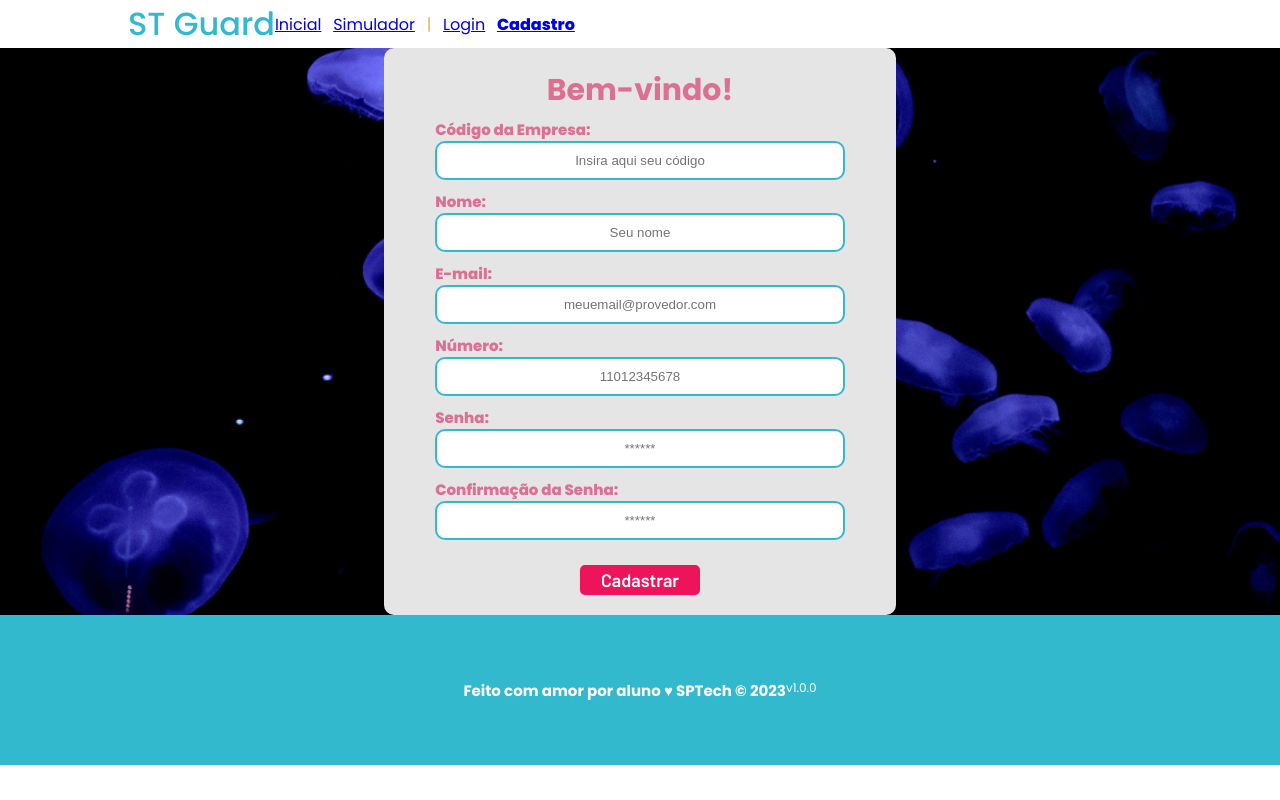
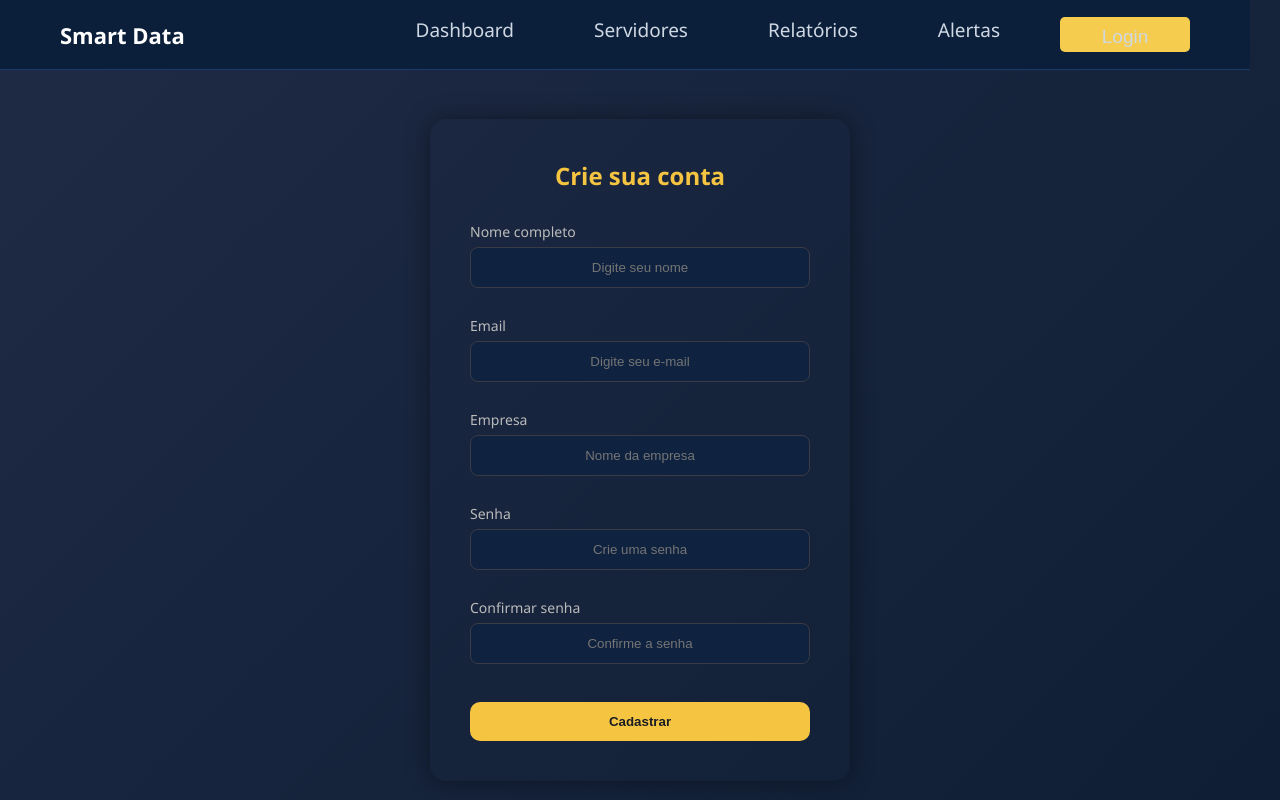
Before and after one commit to ST-Guard/Site, a website: page public/cadastro.html in a window 1280 px wide. Drawn offline with Linux system fonts and the light colour scheme; no server answers.

Commit message:
ALterações no css do login e cadastro

```diff
--- a/public/cadastro.html
+++ b/public/cadastro.html
@@ -1,107 +1,88 @@
 <!DOCTYPE html>
-<html lang="pt-br">
+<html lang="pt-BR">
 
 <head>
-  <meta charset="UTF-8" />
-  <meta http-equiv="X-UA-Compatible" content="IE=edge" />
-  <meta name="viewport" content="width=device-width, initial-scale=1.0" />
+  <meta charset="UTF-8">
+  <meta http-equiv="X-UA-Compatible" content="IE=edge">
+  <meta name="viewport" content="width=device-width, initial-scale=1.0">
 
-  <title>Cadastro</title>
+  <title>ST Guard | Cadastro</title>
 
   <script src="./js/sessao.js"></script>
 
-  <link rel="stylesheet" href="./css/estilo.css" />
-  <link rel="icon" href="./assets/icon/favicon2.ico" />
-  <link rel="preconnect" href="https://fonts.gstatic.com" />
+  <link rel="stylesheet" href="./css/estilo.css">
+  <link rel="icon" href="./assets/icon/favicon2.ico">
 </head>
 
-<body onload="listar()">
-  <!--header inicio-->
-  <div class="header">
-    <div class="container">
-      <h1 class="titulo">ST Guard</h1>
-      <ul class="navbar">
-        <li>
-          <a href="index.html">Inicial</a>
-        </li>
-        <li>
-          <a href="simulador.html">Simulador</a>
-        </li>
-        <li>|</li>
-        <li>
-          <a href="login.html">Login</a>
-        </li>
-        <li class="agora">
-          <a href="#">Cadastro</a>
-        </li>
-      </ul>
+<body>
+
+  <div class="nav-container">
+    <div>
+      <a class="logo" href="index.html">Smart Data</a>
     </div>
+
+    <nav id="div_navbar">
+      <a href="">Dashboard</a>
+      <a href="">Servidores</a>
+      <a href="">Relatórios</a>
+      <a href="">Alertas</a>
+      <div class="nav-login">
+        <button>
+          <a href="login.html">Login</a></button>
+      </div>
+    </nav>
   </div>
-  <!--header fim-->
 
-  <div class="login">
+
+  <section class="st-cadastro-section">
+
     <div class="alerta_erro">
       <div class="card_erro" id="cardErro">
         <span id="mensagem_erro"></span>
       </div>
     </div>
-    <div class="container">
-      <div class="card card-cadastro">
-        <h2>Bem-vindo!</h2>
-        <div class="formulario">
-          <!--
-                         Para inserir mais um campo, copie uma das inputs abaixo.
-                         Assim que inserir vá para o script abaixo.
-                     -->
-          <div class="campo">
-            <span>Código da Empresa:</span>
-            <input id="codigo_input" type="text" placeholder="Insira aqui seu código" />
+
+    <div class="st-cadastro-container">
+      <div class="st-cadastro-card">
+
+        <h2>Crie sua conta</h2>
+
+        <div class="st-formulario">
+
+          <div class="st-campo">
+            <label>Nome completo</label>
+            <input type="text" placeholder="Digite seu nome">
           </div>
 
-          <div class="campo">
-            <span>Nome:</span>
-            <input id="nome_input" type="text" placeholder="Seu nome" />
+          <div class="st-campo">
+            <label>Email</label>
+            <input type="email" placeholder="Digite seu e-mail">
           </div>
 
-          <div class="campo">
-            <span>E-mail:</span>
-            <input id="email_input" type="text" placeholder="meuemail@provedor.com" />
+          <div class="st-campo">
+            <label>Empresa</label>
+            <input type="text" placeholder="Nome da empresa">
           </div>
 
-          <div class="campo">
-            <span>Número:</span>
-            <input id="numero_input" type="text" placeholder="11012345678" />
+          <div class="st-campo">
+            <label>Senha</label>
+            <input type="password" placeholder="Crie uma senha">
           </div>
 
-          <div class="campo">
-            <span>Senha:</span>
-            <input id="senha_input" type="password" placeholder="******" />
+          <div class="st-campo">
+            <label>Confirmar senha</label>
+            <input type="password" placeholder="Confirme a senha">
           </div>
 
-          <div class="campo">
-            <span>Confirmação da Senha:</span>
-            <input id="confirmacao_senha_input" type="password" placeholder="******" />
-          </div>
+          <button class="st-botao">Cadastrar</button>
 
-          <button class="botao" onclick="cadastrar()">Cadastrar</button>
-        </div>
-        <div id="div_aguardar" class="loading-div">
-          <img src="./assets/circle-loading.gif" id="loading-gif" />
         </div>
 
-        <div id="div_erros_login"></div>
       </div>
     </div>
-  </div>
 
-  <!--footer inicio-->
-  <div class="footer">
-    <div class="container">
-      <h4>Feito com amor por aluno &hearts; SPTech &copy; 2023</h4>
-      <span class="version">v1.0.0</span>
-    </div>
-  </div>
-  <!--footer fim-->
+  </section>
+
 </body>
 
 </html>
--- a/public/css/estilo.css
+++ b/public/css/estilo.css
@@ -1,3 +1,4 @@
+
 /* fontes utilizadas: */
 @import url('https://fonts.googleapis.com/css2?family=Barlow:ital,wght@0,100;0,200;0,300;0,400;0,500;0,600;0,700;0,800;0,900;1,100;1,200;1,300;1,400;1,500;1,600;1,700;1,800;1,900&display=swap');
 @import url('https://fonts.googleapis.com/css2?family=Poppins:wght@300;400;500;600;700&display=swap');
@@ -238,11 +239,7 @@ header a {
   color: #e3b062;
 }
 
-.titulo {
-  color: #32b9cd;
-  width: fit-content;
-  font-weight: 500;
-}
+
 
 .header h1 {
   margin: 0;
@@ -327,100 +324,156 @@ header a {
 
 /* LOGIN */
 
-.login {
-  height: var(--tamanho-login);
-  background-image: url('../assets/imgs/bg-jelly-fish-para-home.png');
-  background-size: cover;
+
+* {
+    margin: 0;
+    padding: 0;
+    box-sizing: border-box;
 }
 
-.login .container {
-  justify-content: center;
-  align-items: center;
-  height: 100%;
+body {
+    font-family: 'Segoe UI', sans-serif;
+    background: linear-gradient(135deg, #1f2a44, #0f1e35);
+    color: white;
 }
 
-.card {
-  width: 50%;
-  background-color: #e5e5e5;
-  border-radius: 10px;
-  display: flex;
-  align-items: center;
-  justify-content: space-evenly;
-  color: palevioletred;
-  flex-direction: column;
-  height: fit-content;
-  padding: 20px 0;
+
+.nav-container {
+    width: 100%;
+    height: 70px;
+    background-color: #0b1f3a;
+    display: flex;
+    justify-content: space-between;
+    align-items: center;
+    padding: 0 60px;
+    border-bottom: 1px solid #1c3a6b;
 }
 
-.card h2 {
-  margin: 0;
-  font-size: 30px;
+.logo {
+    font-size: 22px;
+    font-weight: bold;
+    color: white;
+    text-decoration: none;
 }
 
-.formulario {
-  display: flex;
-  height: 90%;
-  width: 80%;
-  justify-content: space-around;
-  flex-direction: column;
+#div_navbar a {
+    margin: 0 20px;
+    text-decoration: none;
+    color: #cfd8e3;
+    font-weight: 500;
 }
 
-.formulario span {
-  font-size: 15px;
-  font-weight: 800;
+#div_navbar a:hover {
+    color: #f5c542;
 }
 
-.formulario input {
-  border: 2px solid #32b9cd;
-  text-align: center;
-  border-radius: 10px;
-  margin: 0;
+.nav-login button {
+    background-color: #f5c542;
+    border: none;
+    padding: 8px 20px;
+    border-radius: 8px;
+    cursor: pointer;
 }
 
-.formulario select {
-  border: 2px solid #32b9cd;
-  background-color: white;
-  color: gray;
-  height: 36px;
-  text-align: center;
-  border-radius: 10px;
-  margin: 0;
+.nav-login button a {
+    text-decoration: none;
+    color: #0b1f3a;
+    font-weight: bold;
 }
 
-.campo {
-  display: flex;
-  flex-direction: column;
-  justify-content: start;
-  padding: 5px 0;
+
+.st-login-section {
+    display: flex;
+    height: calc(100vh - 70px);
 }
 
-.botao {
-  cursor: pointer;
-  font-family: "Barlow", sans-serif;
-  border: 0;
-  border-radius: 5px;
-  font-weight: 600;
-  font-size: 18px;
-  color: #fff;
-  background-color: #ED145B;
-  width: 120px;
-  height: 30px;
-  align-self: center;
-  margin-top: 20px;
+.st-login-left {
+    width: 45%;
+    display: flex;
+    justify-content: center;
+    align-items: center;
 }
 
-.loading-div {
-  width: 50px;
-  display: none;
+.st-login-container {
+    width: 100%;
+    max-width: 350px;
 }
 
-.loading-div img {
-  height: 50px;
-  width: 50px;
+.st-login-card {
+    width: 100%;
 }
 
-#div_erros_login {
-  display: none
+.st-login-card h2 {
+    margin-bottom: 30px;
+}
+
+
+.st-campo {
+    display: flex;
+    flex-direction: column;
+    margin-bottom: 20px;
+}
+
+.st-campo label {
+    margin-bottom: 6px;
+    font-size: 14px;
+}
+
+.st-campo input {
+    padding: 12px;
+    border-radius: 8px;
+    border: 1px solid #1f3d6b;
+    background-color: #0f223f;
+    color: white;
+    outline: none;
+}
+
+.st-campo input:focus {
+    border-color: #f5c542;
+}
+
+
+.st-botao {
+    width: 100%;
+    padding: 12px;
+    border: none;
+    border-radius: 10px;
+    background-color: #f5c542;
+    color: #0b1f3a;
+    font-weight: bold;
+    cursor: pointer;
+}
+
+.st-botao:hover {
+    background-color: #e0b232;
+}
+
+
+.st-login-right {
+    width: 55%;
+    background-image: url("../assets/imagemlogin.png");
+    background-size: cover;
+    background-position: center;
+}
+
+
+.alerta_erro {
+    position: absolute;
+    top: 90px;
+    width: 100%;
+    display: flex;
+    justify-content: center;
+}
+
+.card_erro {
+    display: none;
+    background-color: #ff4d4d;
+    padding: 10px 20px;
+    border-radius: 6px;
+}
+.st-login-right img{
+  height: 100%;
+  width: 100%;
 }
 
 /* FORMULARIO */
@@ -562,3 +615,98 @@ input {
     transform: rotate(25deg)
   }
 }
+
+/* Cadastro */
+* {
+    margin: 0;
+    padding: 0;
+    box-sizing: border-box;
+}
+
+body {
+    font-family: 'Segoe UI', sans-serif;
+    color: #f1f1f1;
+}
+
+
+.st-cadastro-section {
+    height: calc(100vh - 70px);
+    display: flex;
+    justify-content: center;
+    align-items: center;
+}
+
+.st-cadastro-container {
+    width: 100%;
+    max-width: 420px;
+}
+
+.st-cadastro-card {
+    /* background-color: #23242b; */
+    margin-top: 30px;
+    padding: 40px;
+    border-radius: 16px;
+    box-shadow: 0 0 25px rgba(0, 0, 0, 0.4);
+}
+
+.st-cadastro-card h2 {
+    margin-bottom: 30px;
+    text-align: center;
+    color: #f5c542;
+}
+
+.st-campo {
+    display: flex;
+    flex-direction: column;
+    margin-bottom: 18px;
+}
+
+.st-campo label {
+    margin-bottom: 6px;
+    font-size: 14px;
+    color: #bbbbbb;
+}
+
+.st-campo input {
+    padding: 12px;
+    border-radius: 8px;
+    border: 1px solid #3a3b44;
+    /* background-color: #2f3038; */
+    color: white;
+    outline: none;
+}
+
+.st-campo input:focus {
+    border-color: #f5c542;
+}
+
+.st-botao {
+    width: 100%;
+    padding: 12px;
+    border: none;
+    border-radius: 10px;
+    background-color: #f5c542;
+    color: #1c1d24;
+    font-weight: bold;
+    cursor: pointer;
+    margin-top: 10px;
+}
+
+.st-botao:hover {
+    background-color: #e0b232;
+}
+
+.alerta_erro {
+    position: absolute;
+    top: 90px;
+    width: 100%;
+    display: flex;
+    justify-content: center;
+}
+
+.card_erro {
+    display: none;
+    background-color: #ff4d4d;
+    padding: 10px 20px;
+    border-radius: 6px;
+}
```
Also changed, not shown: public/index.html (+2 -1 lines), public/login.html (+51 -37 lines), 1 other file.
